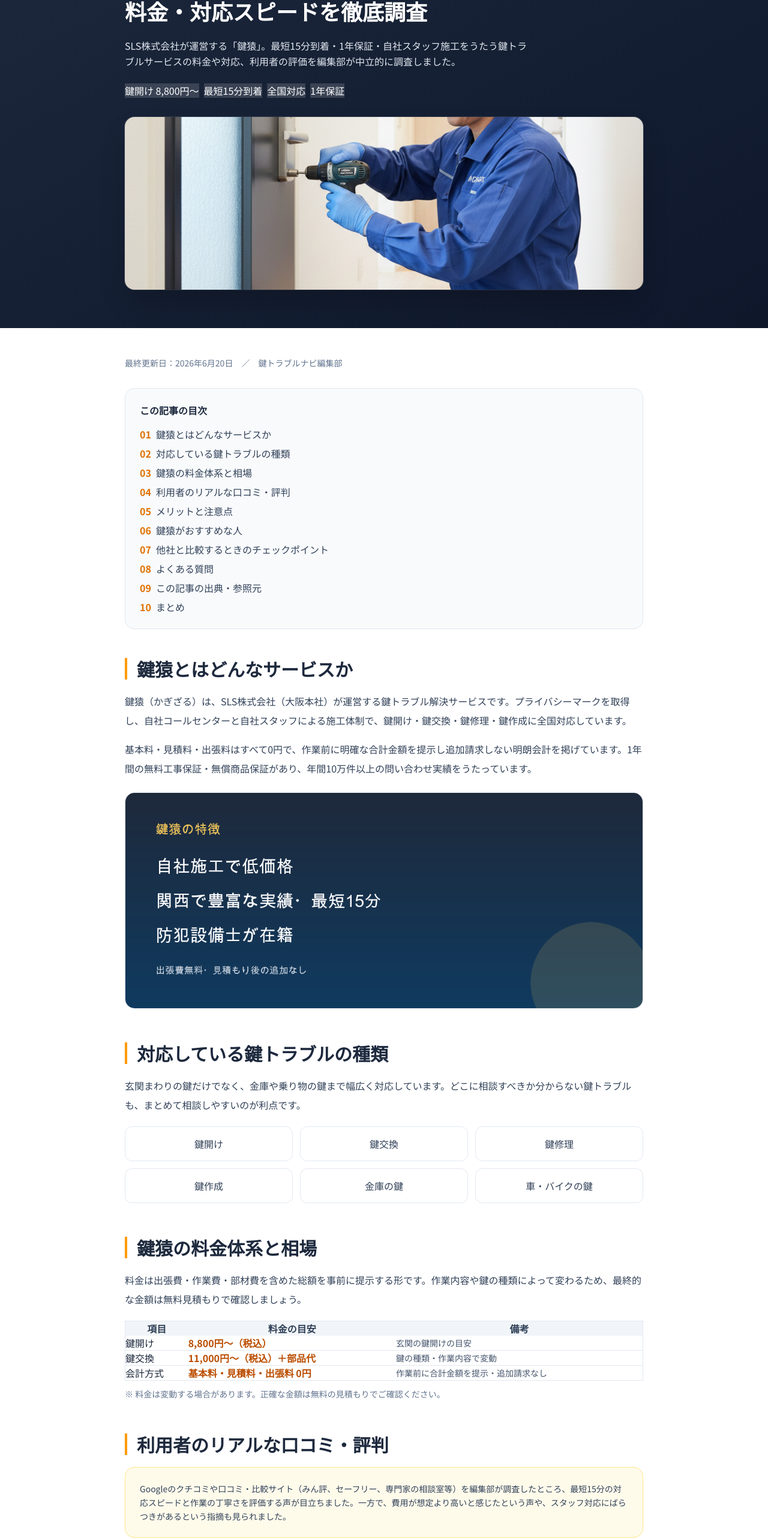
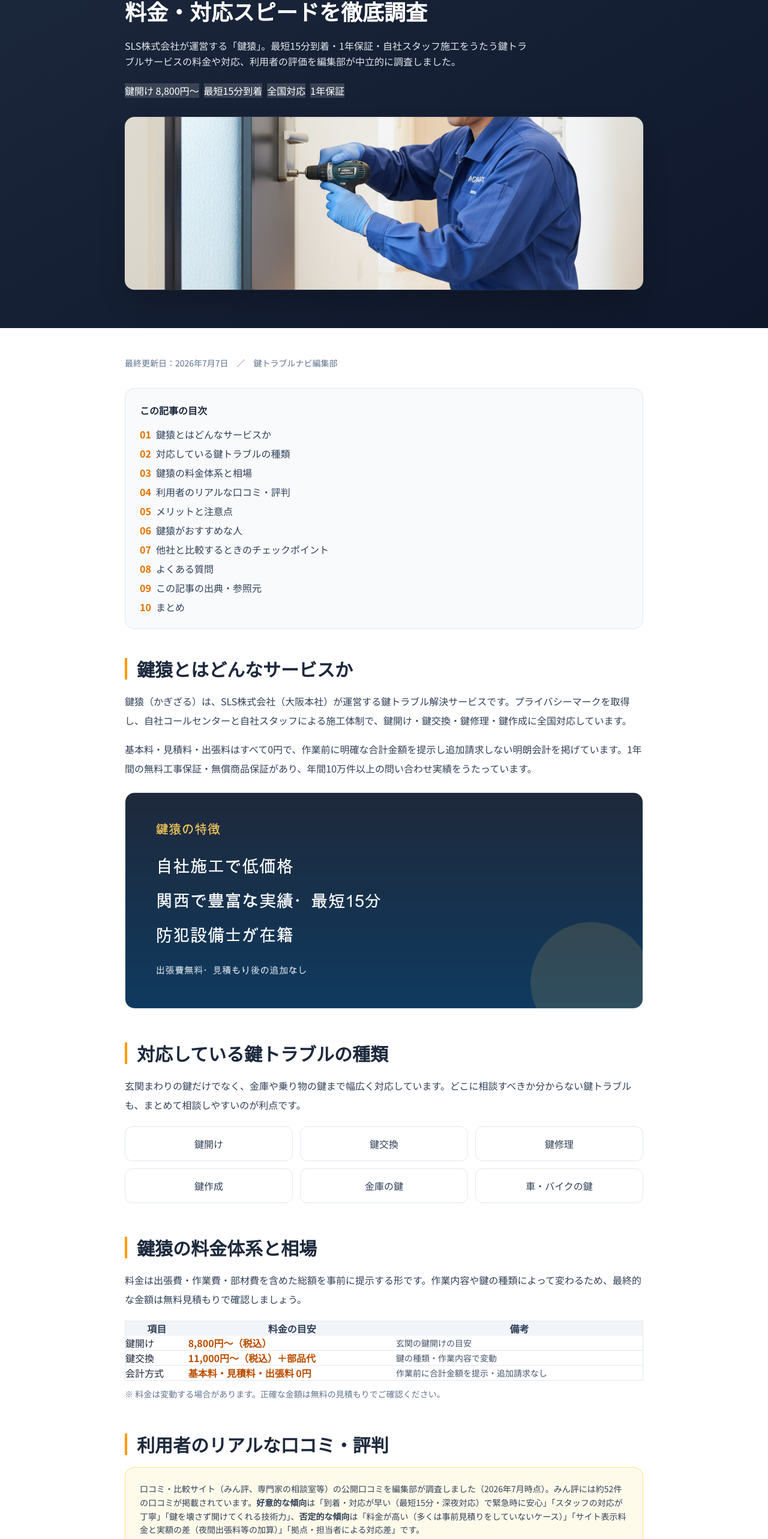
Before and after one commit to webmaster0818/kagi-trouble-navi, a Next.js app: page /agents/kagizaru in a window 1280 px wide. Shown: the part 214-2780 px from the top of the page at 60% size. Built offline with nearby package versions, Linux system fonts and the light colour scheme.

Commit message:
kagi Phase2/3: 5社レビューの口コミを公開口コミの傾向整理(出典・調査年月・混同注意)へ強化

```diff
--- a/app/agents/agentsData.ts
+++ b/app/agents/agentsData.ts
@@ -219,7 +219,7 @@
       { item: "現場での追加費用", price: "なし", note: "事前見積もりから追加請求なし" },
     ],
     priceNote: "※ 鍵の種類・作業内容や出張距離で料金は変動します。正確な金額は事前見積もりでご確認ください。",
-    reviewsSummary: "各種口コミサイトやGoogleのクチコミを編集部が調査したところ、料金がホームページで明示されている安心感、現場での追加請求がない明朗会計、女性スタッフを指名できる点を評価する声が見られました。一方で、料金が高めという声や、到着が予定より遅れる場合があるという指摘もありました。",
+    reviewsSummary: "口コミ・比較サイト（みん評、セーフリー等）の公開口コミを編集部が調査しました（2026年7月時点）。みん評には約393件と主要各社の中で最も多くの口コミが掲載され、セーフリーでは総合3.2/5（5件）でした。好意的な傾向は「24時間365日・全国47都道府県対応の利便性」「認定技師による技術力・丁寧な作業」「鍵交換・設置後1年間の無償サポート」。否定的な傾向は「高額請求の報告（例：車のインキー解錠で約10万円）」「電話での見積りと現場での実請求の乖離」「到着『30分程度』と言われ1時間以上」です。ネガティブ検索の論点は主に『電話見積りと実請求の差』『到着時間のばらつき』にあります。出典：みん評・セーフリー（safely.co.jp）、調査時点2026年7月。なお運営会社は「株式会社鍵」で、名称の似た別会社「カギ110番（kagi110ban.jp／シェアリングテクノロジー）」とは別会社です（混同注意）。",
     goodReviews: [
       { title: "料金が明示されていて安心だった", body: "ホームページに料金が公開されていて、現場でも追加請求がなかったので安心して依頼できました。電話で事前に見積もりがもらえたのも良かったです。", meta: "賃貸・鍵開け" },
       { title: "女性スタッフを指名できた", body: "一人暮らしで不安でしたが、女性スタッフを指名できたので安心して家に上がってもらえました。対応も丁寧でした。", meta: "マンション・鍵交換" },
--- a/app/agents/jbr/page.tsx
+++ b/app/agents/jbr/page.tsx
@@ -4,7 +4,7 @@
 
 const SITE = "https://kagi-trouble-navi.com";
 const PATH = "/agents/jbr/";
-const UPDATED = "2026年6月20日";
+const UPDATED = "2026年7月7日";
 
 export const metadata: Metadata = {
   title: { absolute: "JBRの鍵サービス（生活救急車）はどうなった？運営会社の変更と現在の依頼先【2026年7月】｜鍵トラブルナビ" },
@@ -60,7 +60,7 @@
     description: "東証上場JBRの鍵サービスの料金・対応スピード・実績・利用者の口コミを中立的に調査。利用前のメリットと注意点を解説します。",
     image: `${SITE}/images/kv-top.jpg`,
     datePublished: "2026-06-20T00:00:00+09:00",
-    dateModified: "2026-06-20T00:00:00+09:00",
+    dateModified: "2026-07-07T00:00:00+09:00",
     author: { "@type": "Organization", name: "鍵トラブルナビ編集部", url: SITE },
     publisher: { "@type": "Organization", name: "鍵トラブルナビ", url: SITE },
     mainEntityOfPage: { "@type": "WebPage", "@id": `${SITE}${PATH}` },
@@ -168,7 +168,8 @@
           <section id="reviews" className="scroll-mt-20 mb-14">
             <h2 className="text-2xl md:text-3xl font-bold border-l-4 border-amber-500 pl-4 mb-5">利用者のリアルな口コミ・評判</h2>
             <div className="rounded-2xl bg-amber-50 border border-amber-200 p-6 mb-6">
-              <p className="text-slate-700 text-sm leading-relaxed">Googleのクチコミや口コミ・比較サイト（みん評、EPARKくらしのレスキュー、トラブルブック等）を編集部が調査したところ、スピード対応と上場企業ならではの安心感を評価する声が目立ちました。一方で、表示料金より実際の請求が高く感じたという指摘や、支払い方法が地域・店舗で異なる点には慎重な声も見られました。</p>
+              <p className="text-slate-700 text-sm leading-relaxed">口コミ・比較サイト（みん評等）の公開口コミを編集部が調査しました（2026年7月時点）。<strong>好意的な傾向</strong>は「明細・料金を正確に提示するとの評価」「全国対応・上場企業の知名度と安心感」「水回り・鍵・害虫・リフォーム等をワンストップ対応」、<strong>否定的な傾向</strong>は「サイト掲載額と実見積りの乖離」「料金・品質のばらつき」「緊急ゆえ高額でも支払わざるを得ない状況になりやすい」です。</p>
+              <p className="text-slate-500 text-xs leading-relaxed mt-3">※ 出典：みん評ほか公開口コミ、調査時点2026年7月。<strong>重要な注意：</strong>JBR（ジャパンベストレスキューシステム株式会社）の「鍵（生活救急車）」事業は2022年11月に<strong>別法人「株式会社生活救急車」へ承継</strong>されています。現在のJBRブランドの鍵対応と、承継後の「鍵の生活救急車」を混同しないでください。また、JBR単体の口コミは水回りサービスや従業員の会社評価が混在し、鍵に限定した平均★・件数は確認できませんでした。</p>
             </div>
             <h3 className="font-bold text-lg mb-3">良い口コミの傾向</h3>
             <div className="space-y-4 mb-8">
--- a/app/agents/kagi110ban/page.tsx
+++ b/app/agents/kagi110ban/page.tsx
@@ -4,7 +4,7 @@
 
 const SITE = "https://kagi-trouble-navi.com";
 const PATH = "/agents/kagi110ban/";
-const UPDATED = "2026年6月10日";
+const UPDATED = "2026年7月7日";
 
 export const metadata: Metadata = {
   title: {
@@ -62,7 +62,7 @@
     description: "カギ110番の料金・対応スピード・加盟店ネットワーク・利用者の口コミを中立的に調査した記事です。",
     image: `${SITE}/images/kv-top.jpg`,
     datePublished: "2026-06-10T00:00:00+09:00",
-    dateModified: "2026-06-10T00:00:00+09:00",
+    dateModified: "2026-07-07T00:00:00+09:00",
     author: { "@type": "Organization", name: "鍵トラブルナビ編集部", url: SITE },
     publisher: { "@type": "Organization", name: "鍵トラブルナビ", url: SITE },
     mainEntityOfPage: { "@type": "WebPage", "@id": `${SITE}${PATH}` },
@@ -185,7 +185,8 @@
           <section id="reviews" className="scroll-mt-20 mb-14">
             <h2 className="text-2xl md:text-3xl font-bold border-l-4 border-amber-500 pl-4 mb-5">利用者のリアルな口コミ・評判</h2>
             <div className="rounded-2xl bg-amber-50 border border-amber-200 p-6 mb-6">
-              <p className="text-slate-700 text-sm leading-relaxed">各種口コミサイトやGoogleのクチコミを編集部が調査したところ、対応の速さと料金の明確さを評価する声が目立ちました。一方で、加盟店によって対応に差が出る点や、繁忙期の到着時間については慎重な声も見られました。</p>
+              <p className="text-slate-700 text-sm leading-relaxed">口コミ・比較サイト（みん評、セーフリー等）の公開口コミを編集部が調査しました（2026年7月時点）。みん評には約51件の口コミが掲載され、セーフリーでは総合3.3/5（6件）でした。<strong>好意的な傾向</strong>は「到着・作業が早い」「コールセンター・現場の対応が丁寧」「上場企業運営の安心感」、<strong>否定的な傾向</strong>は「広告の“最短対応”と実際の到着時間に差を感じた」「料金が高い」「紹介される加盟店によって対応・品質にばらつき」です。カギ110番は加盟店紹介（仲介）型のため、低評価の多くは実際に対応した個別加盟店に起因する場合があります。</p>
+              <p className="text-slate-500 text-xs leading-relaxed mt-3">※ 出典：みん評・セーフリー（safely.co.jp）ほか公開口コミ、調査時点2026年7月。自社サイト公表の「満足度4.6/5」等は自社公表値で第三者検証ではありません。<strong>「カギ110番（kagi110ban.jp・シェアリングテクノロジー運営）」と、名称の似た別会社「鍵のレスキュー＝鍵の110番救急車（kagi110qq.co.jp）」は別会社</strong>です。口コミを見る際は混同にご注意ください。</p>
             </div>
             <h3 className="font-bold text-lg mb-3">良い口コミ</h3>
             <div className="space-y-4 mb-8">
--- a/app/agents/kagizaru/page.tsx
+++ b/app/agents/kagizaru/page.tsx
@@ -4,7 +4,7 @@
 
 const SITE = "https://kagi-trouble-navi.com";
 const PATH = "/agents/kagizaru/";
-const UPDATED = "2026年6月20日";
+const UPDATED = "2026年7月7日";
 
 export const metadata: Metadata = {
   title: { absolute: "鍵猿（かぎざる）の口コミ・評判は？料金・対応スピード・保証を徹底調査【2026年7月】｜鍵トラブルナビ" },
@@ -60,7 +60,7 @@
     description: "鍵猿の料金・対応スピード・保証・利用者の口コミを中立的に調査。利用前のメリットと注意点を解説します。",
     image: `${SITE}/images/kv-top.jpg`,
     datePublished: "2026-06-20T00:00:00+09:00",
-    dateModified: "2026-06-20T00:00:00+09:00",
+    dateModified: "2026-07-07T00:00:00+09:00",
     author: { "@type": "Organization", name: "鍵トラブルナビ編集部", url: SITE },
     publisher: { "@type": "Organization", name: "鍵トラブルナビ", url: SITE },
     mainEntityOfPage: { "@type": "WebPage", "@id": `${SITE}${PATH}` },
@@ -168,7 +168,8 @@
           <section id="reviews" className="scroll-mt-20 mb-14">
             <h2 className="text-2xl md:text-3xl font-bold border-l-4 border-amber-500 pl-4 mb-5">利用者のリアルな口コミ・評判</h2>
             <div className="rounded-2xl bg-amber-50 border border-amber-200 p-6 mb-6">
-              <p className="text-slate-700 text-sm leading-relaxed">Googleのクチコミや口コミ・比較サイト（みん評、セーフリー、専門家の相談室等）を編集部が調査したところ、最短15分の対応スピードと作業の丁寧さを評価する声が目立ちました。一方で、費用が想定より高いと感じたという声や、スタッフ対応にばらつきがあるという指摘も見られました。</p>
+              <p className="text-slate-700 text-sm leading-relaxed">口コミ・比較サイト（みん評、専門家の相談室等）の公開口コミを編集部が調査しました（2026年7月時点）。みん評には約52件の口コミが掲載されています。<strong>好意的な傾向</strong>は「到着・対応が早い（最短15分・深夜対応）で緊急時に安心」「スタッフの対応が丁寧」「鍵を壊さず開けてくれる技術力」、<strong>否定的な傾向</strong>は「料金が高い（多くは事前見積りをしていないケース）」「サイト表示料金と実額の差（夜間出張料等の加算）」「拠点・担当者による対応差」です。</p>
+              <p className="text-slate-500 text-xs leading-relaxed mt-3">※ 出典：みん評・専門家の相談室ほか公開口コミ、調査時点2026年7月。みん評に表示される「2.9」は当該カテゴリの平均値であり鍵猿単体の平均★ではありません。否定的な声の多くは「事前見積りを取らずに依頼し、現場で夜間出張料等が加算されて想定を超えた」ケースが中心です。作業前に総額の見積もりを確認することでミスマッチを避けられます。</p>
             </div>
             <h3 className="font-bold text-lg mb-3">良い口コミの傾向</h3>
             <div className="space-y-4 mb-8">
--- a/app/agents/seikatsu-kyukyusha/page.tsx
+++ b/app/agents/seikatsu-kyukyusha/page.tsx
@@ -4,7 +4,7 @@
 
 const SITE = "https://kagi-trouble-navi.com";
 const PATH = "/agents/seikatsu-kyukyusha/";
-const UPDATED = "2026年6月20日";
+const UPDATED = "2026年7月7日";
 
 export const metadata: Metadata = {
   title: { absolute: "鍵の生活救急車の口コミ・評判は？料金・対応スピード・実績を徹底調査【2026年7月】｜鍵トラブルナビ" },
@@ -60,7 +60,7 @@
     description: "鍵の生活救急車の料金・対応スピード・実績・利用者の口コミを中立的に調査。利用前のメリットと注意点を解説します。",
     image: `${SITE}/images/kv-top.jpg`,
     datePublished: "2026-06-20T00:00:00+09:00",
-    dateModified: "2026-06-20T00:00:00+09:00",
+    dateModified: "2026-07-07T00:00:00+09:00",
     author: { "@type": "Organization", name: "鍵トラブルナビ編集部", url: SITE },
     publisher: { "@type": "Organization", name: "鍵トラブルナビ", url: SITE },
     mainEntityOfPage: { "@type": "WebPage", "@id": `${SITE}${PATH}` },
@@ -168,7 +168,8 @@
           <section id="reviews" className="scroll-mt-20 mb-14">
             <h2 className="text-2xl md:text-3xl font-bold border-l-4 border-amber-500 pl-4 mb-5">利用者のリアルな口コミ・評判</h2>
             <div className="rounded-2xl bg-amber-50 border border-amber-200 p-6 mb-6">
-              <p className="text-slate-700 text-sm leading-relaxed">Googleのクチコミや口コミ・比較サイト（みん評、CMA、EPARK、トラブルブック等）を編集部が調査したところ、駆けつけの速さと事前見積もりの明確さを評価する声が目立ちました。一方で、料金が思ったより高く感じたという声や、支払い方法に制限がある場合がある点には慎重な声も見られました。</p>
+              <p className="text-slate-700 text-sm leading-relaxed">Googleのクチコミや口コミ・比較サイト（みん評等）の公開口コミを編集部が調査しました（2026年7月時点）。みん評の「JBRカギの生活救急車」ページには約40件の口コミが掲載されています。<strong>好意的な傾向</strong>は「緊急時の迅速・安心な対応」「出張見積り・キャンセルが無料」「作業が丁寧」、<strong>否定的な傾向</strong>は「HP表記（例：部品代＋作業代1万円）と実請求（例：約6万円）の乖離」「同等の鍵が通販より割高との指摘」「電話見積り時の説明と実対応のギャップ」です。</p>
+              <p className="text-slate-500 text-xs leading-relaxed mt-3">※ 出典：みん評ほか公開口コミ、調査時点2026年7月。<strong>重要な注意：</strong>「生活救急車」事業は2022年11月にジャパンベストレスキュー（JBR）から<strong>別法人「株式会社生活救急車」へ事業承継され、現在はJBRと資本関係のない別会社</strong>です。みん評の該当ページには承継前（JBR運営時代）の口コミが含まれる可能性があるため、現運営会社の評価とJBR時代の評価は分けて捉える必要があります。</p>
             </div>
             <h3 className="font-bold text-lg mb-3">良い口コミの傾向</h3>
             <div className="space-y-4 mb-8">
```
